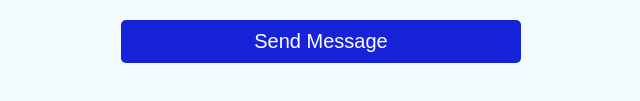
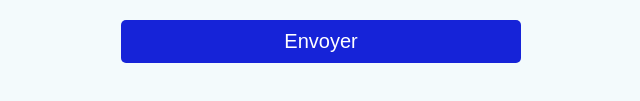
Before and after one commit to Louka-Gennies/Portfolio, a plain HTML site: page contact.html in a window 1280 px wide. Shown: the part 527-628 px from the top of the page, 319-959 px from the left. Drawn offline with Linux system fonts and the light colour scheme.

Commit message:
correction of a word I forgot to put in french

```diff
--- a/contact.html
+++ b/contact.html
@@ -15,7 +15,7 @@
                 <input type="text" name="last-name"  placeholder="Nom de Famille" required>
                 <input type="email" name="email" placeholder="Email" required>
                 <textarea name="message" placeholder="Message" required></textarea>
-                <button type="submit">Send Message</button>
+                <button type="submit">Envoyer</button>
             </form>
         </div>
     </div>
```
